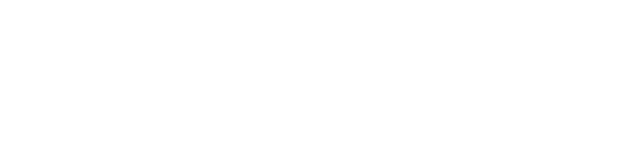
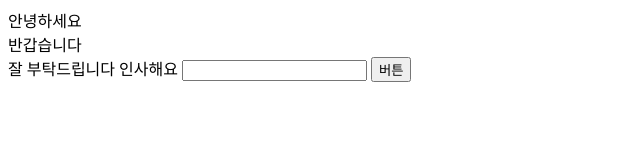
Before and after one commit to firstquarterlee/cc-javascript, a plain HTML site: page index.html in a window 1280 px wide. Shown: the whole page, without its empty margins (0-640 px from the left). Drawn offline with Linux system fonts and the light colour scheme.

```diff
--- a/index.html
+++ b/index.html
@@ -1,11 +1,17 @@
 <!DOCTYPE html>
-<html lang="en">
-<head>
-  <meta charset="UTF-8">
-  <meta name="viewport" content="width=device-width, initial-scale=1.0">
-  <title>Document</title>
-</head>
-<body>
-
-</body>
+<html lang="ko">
+  <head>
+    <title>D-Day</title>
+    <script>
+      console.log('스크립트 태그를 실행했어요.')
+    </script>
+  </head>
+  <body>
+    <div id="div-id" class="div-class">안녕하세요</div>
+    <div id="" class="div-class">반갑습니다</div>
+    <span>잘 부탁드립니다</span>
+    <span>인사해요</span>
+    <input />
+    <button>버튼</button>
+  </body>
 </html>
```
